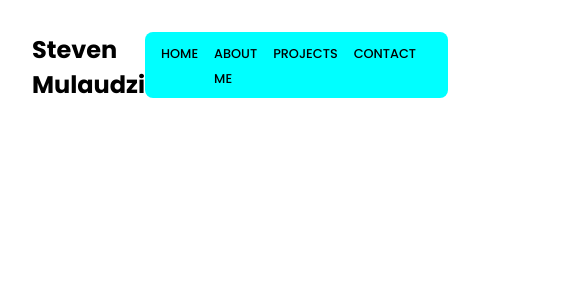
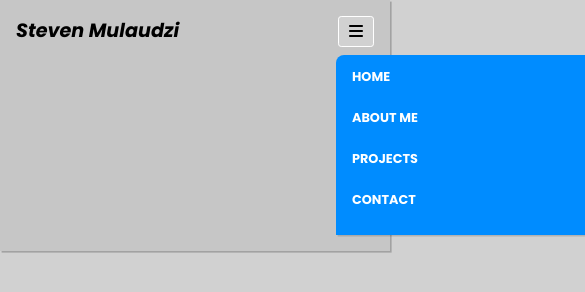
Before and after one commit to SMMHosting/my_profile, a plain HTML site: page index.html in a window 390 px wide. Shown: the top 292 px of the page, 585 px wide, since content can reach past the window. Drawn offline with Linux system fonts and the light colour scheme.

Commit message:
Mobile Menu Added

```diff
--- a/index.html
+++ b/index.html
@@ -4,6 +4,10 @@
     <meta charset="UTF-8" />
     <meta http-equiv="X-UA-Compatible" content="IE=edge" />
     <meta name="viewport" content="width=device-width, initial-scale=1.0" />
+    <script
+      src="https://kit.fontawesome.com/504b937fb0.js"
+      crossorigin="anonymous"
+    ></script>
     <link rel="stylesheet" href="style.css" />
     <title>Steven Mulaudzi</title>
   </head>
@@ -15,19 +19,29 @@
         <h1>Steven <span>Mulaudzi</span></h1>
       </div>
       <!-- End Logo -->
+      <!-- Mobile NavBar -->
+      <div class="mobile_nav_bar"><i class="fa-solid fa-bars"></i></div>
+
+      <!-- End of Mobile NavBar -->
       <!-- NavList -->
       <nav>
-        <ul class="nav_all">
-          <li class="nav_item"><a href="" class="nav_link">Home</a></li>
-          <li class="nav_item"><a href="" class="nav_link">About Me</a></li>
-          <li class="nav_item"><a href="" class="nav_link">Projects</a></li>
-          <li class="nav_item"><a href="" class="nav_link">Contact</a></li>
+        <ul class="nav_all active">
+          <li class="nav_item"><a href="#" class="nav_link">Home</a></li>
+          <li class="nav_item"><a href="#" class="nav_link">About Me</a></li>
+          <li class="nav_item"><a href="#" class="nav_link">Projects</a></li>
+          <li class="nav_item"><a href="#" class="nav_link">Contact</a></li>
         </ul>
       </nav>
       <!-- End NavList -->
     </section>
     <!-- End NavBar -->
 
+    <!-- Hero Start -->
+    <section class="hero_wrap">
+      <div class="hero"></div>
+    </section>
+    <!-- Hero End -->
+
     <script src="script.js"></script>
   </body>
 </html>
--- a/script.js
+++ b/script.js
@@ -0,0 +1,17 @@
+"use strict";
+
+// Mobile Nav Bar Link
+const mobileNavBar = document.querySelector(".mobile_nav_bar");
+
+// Mobile Nav Ul Link
+
+const mobileNavUl = document.querySelector("nav");
+
+// Mobile Nav Click Function
+const mobileNavClick = () => {
+  mobileNavBar.addEventListener("click", () => {
+    mobileNavUl.classList.remove("active");
+    console.log(" clicked");
+  });
+};
+mobileNavClick();
--- a/style.css
+++ b/style.css
@@ -9,33 +9,96 @@
 body {
   font-size: 16px;
   font-family: "Poppins", sans-serif;
+  background-color: rgb(209, 209, 209);
 }
 
 /* NavBar  */
 .top_section {
   display: flex;
   justify-content: space-between;
-  padding: 2em;
+  padding: 1em;
+  background-color: rgb(198, 198, 198);
+  box-shadow: 0.1em 0.1em rgba(0, 0, 0, 0.227);
+  flex-wrap: wrap;
 }
+/* Logo */
+.logo {
+  font-style: italic;
+}
+/* End of Logo */
+
+/* Mobile NavBar */
+.mobile_nav_bar {
+  display: none;
+}
+/* End of Mobile NavBar */
 
 nav ul {
   display: flex;
-  background-color: aqua;
+  background-color: rgb(0, 140, 255);
   padding: 0.5em 1em;
   border-radius: 0.5em;
   width: 100%;
   margin: 0 auto;
+  box-shadow: 0.1em 0.1em rgba(0, 0, 0, 0.15);
 }
 
 nav li {
   margin-right: 1em;
   list-style: none;
+  background-color: inherit;
 }
 
 nav a {
   text-decoration: none;
   text-transform: uppercase;
-  color: black;
+  color: rgb(255, 255, 255);
   font-size: 0.8rem;
+  background-color: inherit;
+  font-weight: 600;
+  transition: all 0.5s ease;
 }
-/* End NavBar */
+nav a:hover {
+  color: rgba(116, 116, 116, 0.441);
+  text-decoration: underline;
+  font-size: 0.7rem;
+}
+nav a:active {
+  text-decoration: underline;
+}
+/* NavBar Media Query */
+
+@media screen and (max-width: 600px) {
+  .mobile_nav_bar {
+    display: flex;
+    justify-content: center;
+    cursor: pointer;
+    background-color: rgb(209, 209, 209);
+    padding: 0.4em;
+    border-radius: 0.2em;
+    width: 10%;
+    border: 1px solid #fff;
+    margin-bottom: 0.5em;
+  }
+
+  .logo {
+    font-size: 0.8rem;
+    width: 90%;
+  }
+
+  nav .active {
+    display: flex;
+    width: 100%;
+    margin-left: 20em;
+    border-radius: 0.5em 0.5em 0 0;
+    flex-direction: column;
+    background-color: rgb(0, 140, 255);
+    transition: all 0.8s ease-in;
+  }
+
+  nav li {
+    margin-bottom: 1em;
+  }
+} /* End NavBar */
+
+/* Hero Start */
```
